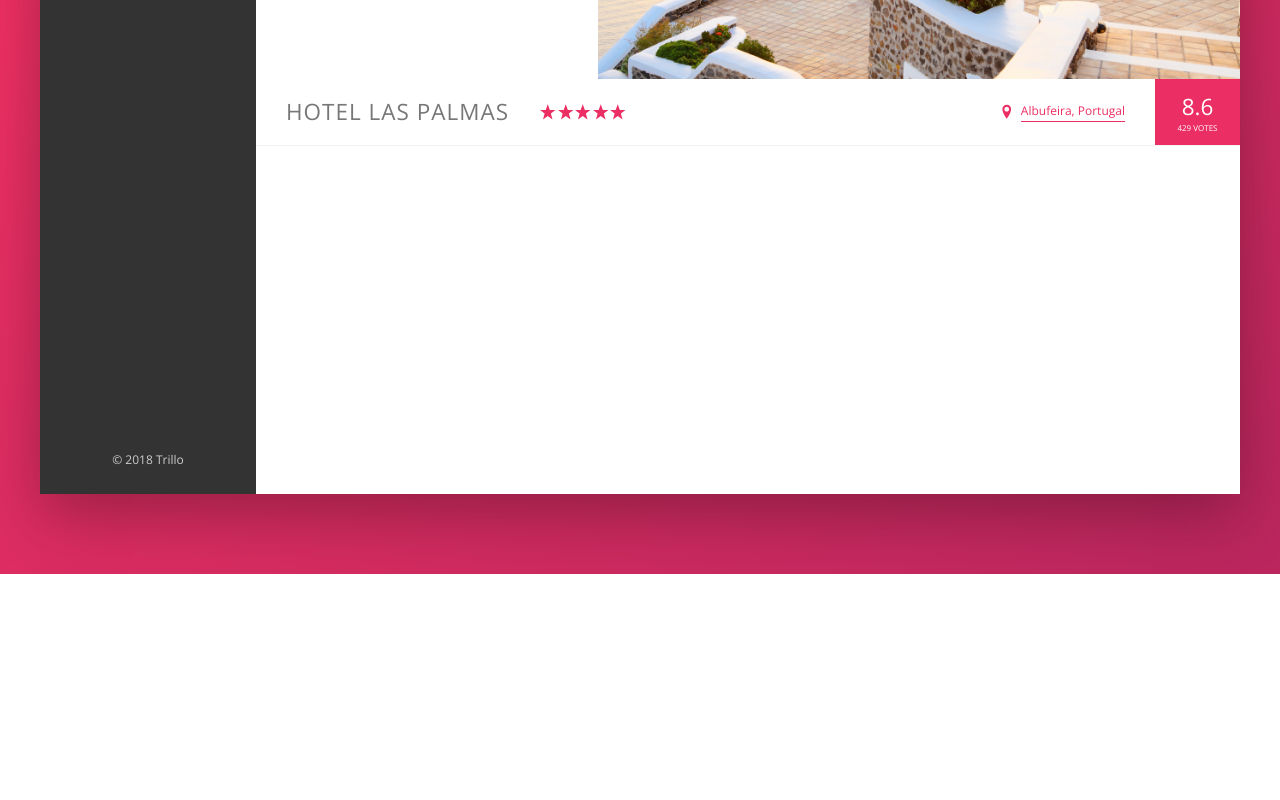
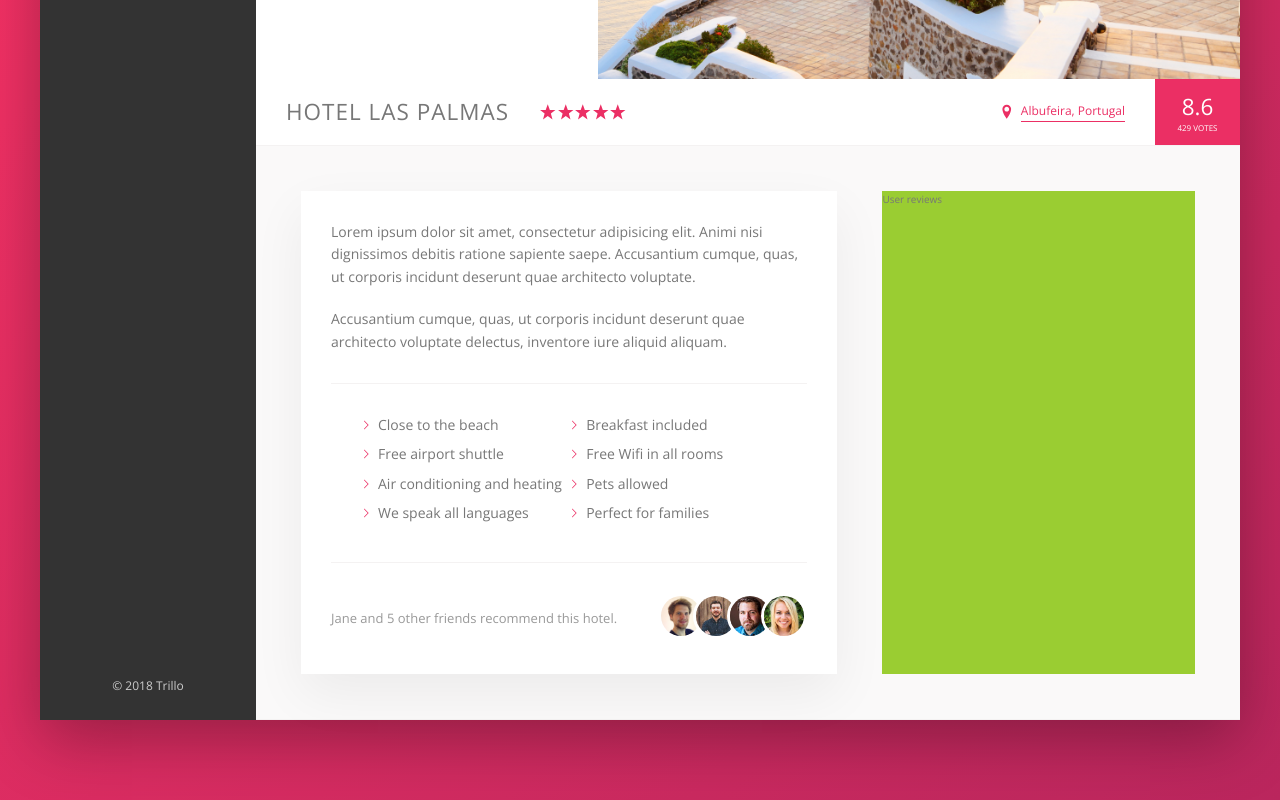
Before and after one commit to mlycode/css-and-sass, a website: page trillo-project/index.html in a window 1280 px wide. Shown: the part 456-1256 px from the top of the page. Before the commit the page ends 1030 px from the top, so only its background shows below. Drawn offline with nearby package versions, Linux system fonts and the light colour scheme.

Commit message:
add details section

```diff
--- a/trillo-project/index.html
+++ b/trillo-project/index.html
@@ -138,6 +138,43 @@
                             <div class="overview__rating-count">429 votes</div>
                         </div>
                     </div>
+
+                    <div class="detail">
+                        <div class="description">
+                            <p class="paragraph">
+                                    Lorem ipsum dolor sit amet, consectetur adipisicing elit. Animi nisi dignissimos debitis ratione sapiente saepe. Accusantium cumque, quas, ut corporis incidunt deserunt quae architecto voluptate.
+                            </p>
+                            <p class="paragraph">
+                                    Accusantium cumque, quas, ut corporis incidunt deserunt quae architecto voluptate delectus, inventore iure aliquid aliquam.
+                            </p>
+                            <ul class="list">
+                                <li class="list__item">Close to the beach</li>
+                                <li class="list__item">Breakfast included</li>
+                                <li class="list__item">Free airport shuttle</li>
+                                <li class="list__item">Free Wifi in all rooms</li>
+                                <li class="list__item">Air conditioning and heating</li>
+                                <li class="list__item">Pets allowed</li>
+                                <li class="list__item">We speak all languages</li>
+                                <li class="list__item">Perfect for families</li>
+                            </ul>
+                            <div class="recommend">
+                                <p class="recommend__count">
+                                    Jane and 5 other friends recommend this hotel.
+                                </p>
+                                <div class="recommend__friend">
+                                    <img src="img/user.jpg" alt="Friend 1" class="recommend__photo">
+                                    <img src="img/user-4.jpg" alt="Friend 2" class="recommend__photo">
+                                    <img src="img/user-5.jpg" alt="Friend 3" class="recommend__photo">
+                                    <img src="img/user-6.jpg" alt="Friend 4" class="recommend__photo">
+                                </div>
+                            </div>
+                        </div>
+
+                        <div class="user-reviews">
+                            User reviews
+                        </div>
+                    </div>
+
                 </main>
             </div>
         </div>
--- a/trillo-project/sass/_base.scss
+++ b/trillo-project/sass/_base.scss
@@ -26,6 +26,9 @@ Grey dark 3: #999
     --color-grey-dark-3: #999;
 
     --shadow-dark: 0 2rem 6rem rgba(0, 0, 0, .3);
+    --shadow-light: 0 2rem 5rem rgba(0,0,0,.06);
+
+    --line: 1px solid var(--color-grey-light-2);
 }
 
 //Global styles reset
--- a/trillo-project/sass/_components.scss
+++ b/trillo-project/sass/_components.scss
@@ -202,7 +202,7 @@
     display: flex;
     align-items: center;
 
-    border-bottom: 1px solid var(--color-grey-light-2);
+    border-bottom: var(--line);
 
     &__heading {
         font-size: 2.25rem;
@@ -299,3 +299,70 @@
         box-shadow: none;
     }
 }
+
+//PARAGRAPH
+.paragraph:not(:last-of-type) {
+    margin-bottom: 2rem;
+}
+
+//LIST
+.list {
+    list-style: none;
+    margin: 3rem 0;
+    padding: 3rem;
+    border-top: var(--line);
+    border-bottom: var(--line);
+
+    display: flex;
+    flex-wrap: wrap;
+
+    &__item {
+        flex: 0 0 50%;
+        margin-bottom: .7rem;
+    }
+
+    &__item::before {
+        content: "";
+        display: inline-block;
+        height: 1rem;
+        width: 1rem;
+        margin-right: .7rem;
+
+        //Older browsers
+        // background-image: url(../img/chevron-thin-right.svg);
+        // background-size: cover;
+
+        //Newer browsers - masks
+        background-color: var(--color-primary);
+        -webkit-mask-image: url(../img/chevron-thin-right.svg);
+        -webkit-mask-size: cover;
+        mask-image: url(../img/chevron-thin-right.svg);
+        mask-size: cover;
+    }
+}
+
+
+//RECOMMEND
+.recommend {
+    font-size: 1.3rem;
+    color: var(--color-grey-dark-3);
+
+    display: flex;
+    align-items: center;
+
+    &__count {
+        margin-right: auto;
+    }
+
+    &__photo {
+        box-sizing: content-box;
+        height: 4rem;
+        width: 4rem;
+        border-radius: 50%;
+        border: 3px solid #fff;
+
+        &:not(:last-child) {
+            margin-right: -1.5rem;
+        }
+    }
+}
--- a/trillo-project/sass/_layout.scss
+++ b/trillo-project/sass/_layout.scss
@@ -11,7 +11,7 @@
     font-size: 1.4rem;
     height: 7rem;
     background-color: #fff;
-    border-bottom: 1px solid var(--color-grey-light-2);
+    border-bottom: var(--line);
 
     display: flex;
     justify-content: space-between;
@@ -34,7 +34,27 @@
 
 .hotel-view {
     background-color: #fff;
-    height: 80rem;
 
     flex: 1;
 }
+
+.detail {
+    display: flex;
+    padding: 4.5rem;
+    background-color: var(--color-grey-light-1);
+    border-bottom: var(--line);
+}
+
+.description {
+    font-size: 1.4rem;
+    background-color: #fff;
+    box-shadow: var(--shadow-light);
+    padding: 3rem;
+    flex: 0 0 60%;
+    margin-right: 4.5rem;
+}
+
+.user-reviews {
+    background-color: yellowgreen;
+    flex: 1;
+}
```
Also changed, not shown: trillo-project/css/style.css.
